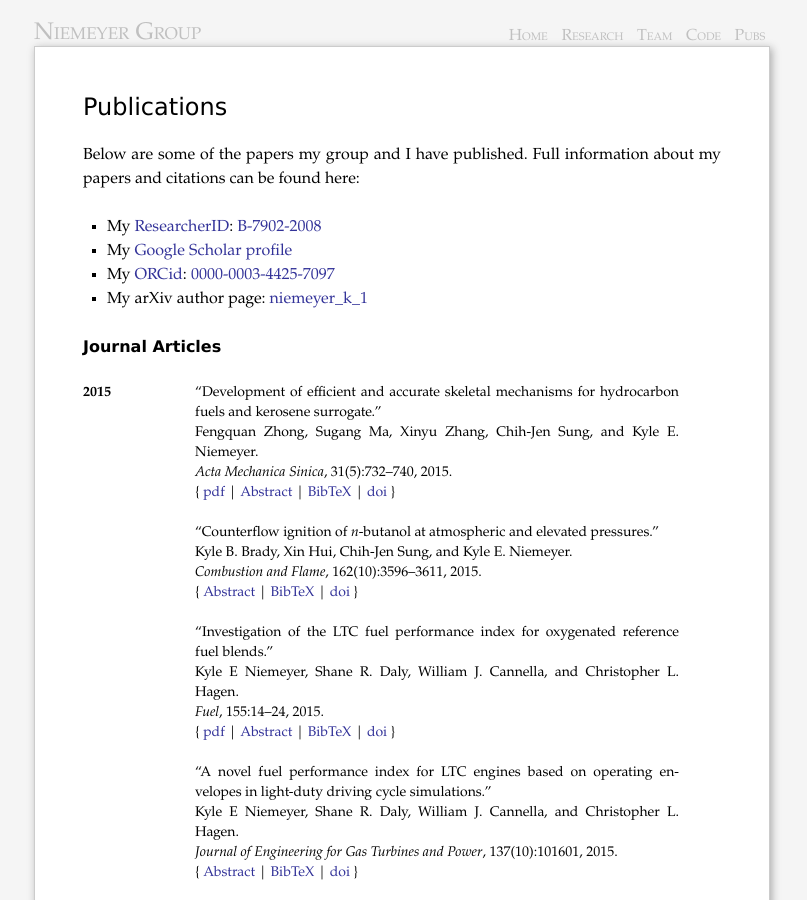
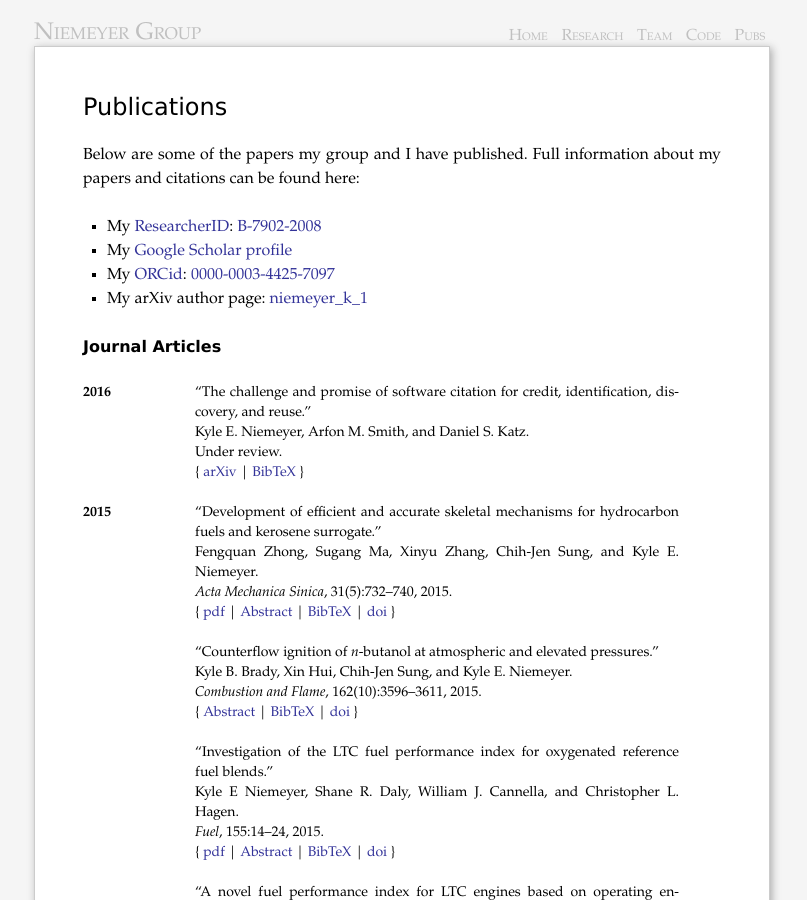
Before and after one commit to kyleniemeyer/kyleniemeyer.com, a Jekyll site: the page built from research/pubs/index.markdown, in a window 1280 px wide and 900 px high. Shown: the whole window, without its empty margins (238-1045 px from the left). Built offline with Jekyll 4.4.1, drawn with Linux system fonts in a browser that asks for light colours; nearby versions of some CDN libraries.

```diff
--- a/research/pubs/index.markdown
+++ b/research/pubs/index.markdown
@@ -15,6 +15,30 @@
 
 
 ## Journal Articles ##
+
+<div class="section">
+## 2016 ##
+
+“The challenge and promise of software citation for credit, identification, discovery, and reuse.”
+Kyle E. Niemeyer, Arfon M. Smith, and Daniel S. Katz.
+Under review.
+{ [arXiv](http://arxiv.org/abs/1601.04734) | [BibTeX]() }
+
+ <div class="bibtex">
+### BibTeX ###
+    @article{Niemeyer:2016,
+	Author = {Kyle E. Niemeyer Arfon M. Smith and Daniel S. Katz},
+	Title = {The challenge and promise of software citation for credit, identification, discovery, and reuse},
+	Journal = {},
+	Volume = {},
+    Number = {},
+    Pages = {},
+	Doi = {},
+	Year = {2016},
+	Note = {Under review. Available at \url{http://arxiv.org/abs/1601.04734}.}}
+ </div>
+
+</div>
 
 <div class="section">
 ## 2015 ##
```
